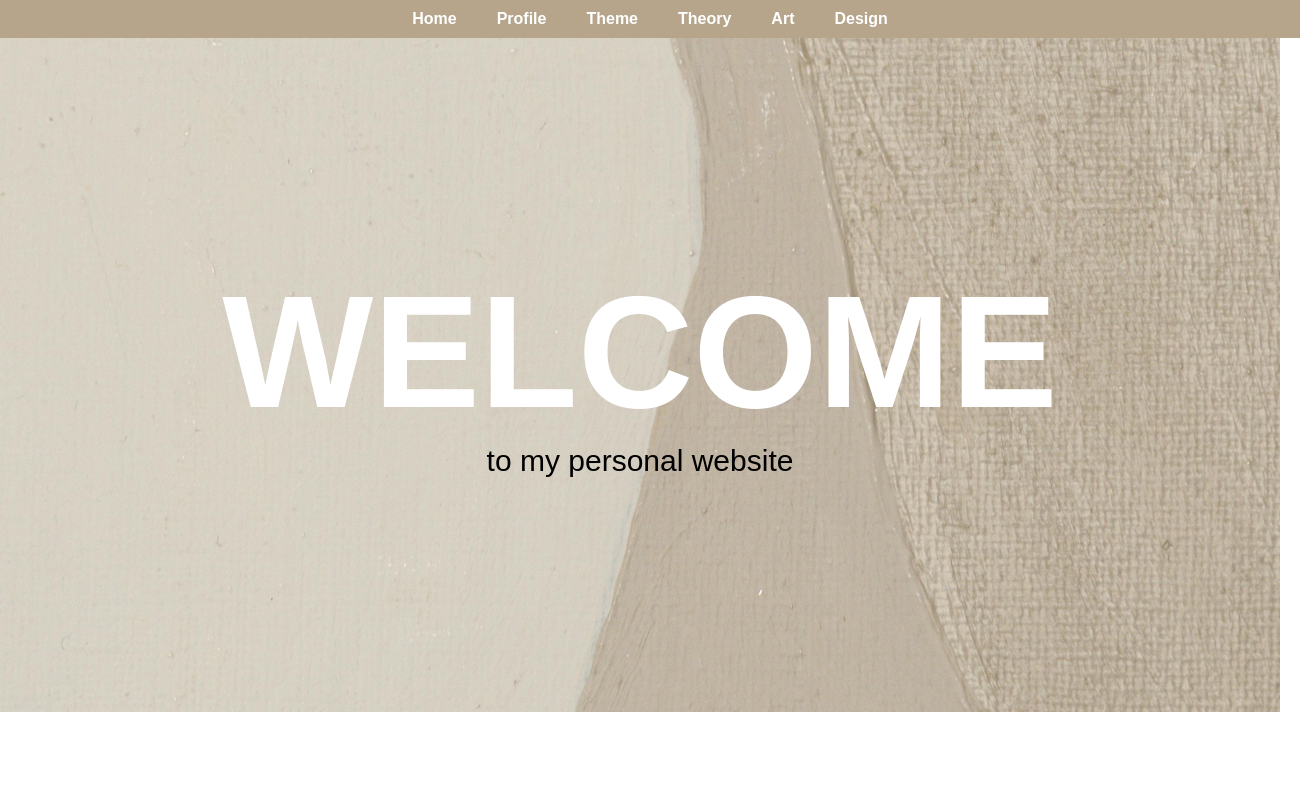
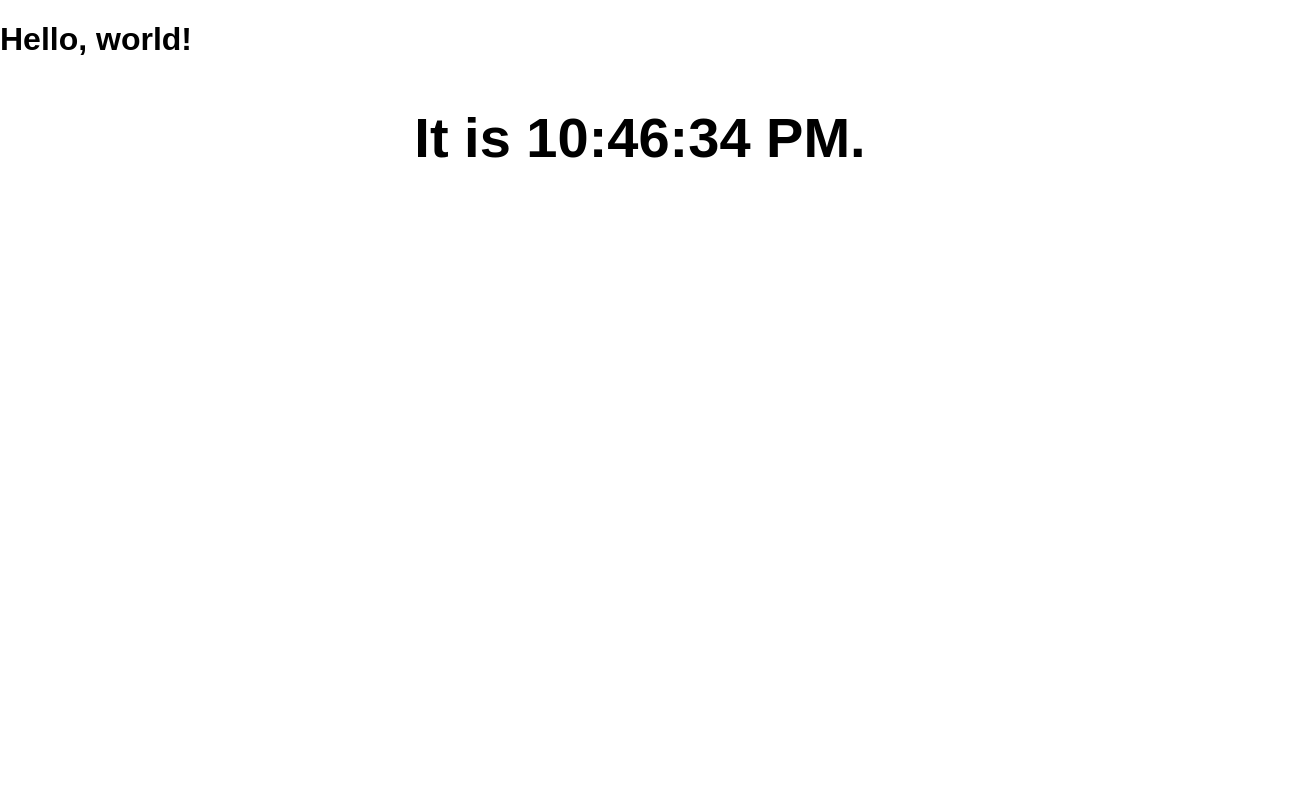
Before and after one commit to mawethuN/Portfolio-App, a React (Create React App) app: page / in a window 1280 px wide. Shown: the top 800 px of the page, 1313 px wide, since content can reach past the window. Built offline with nearby package versions, Linux system fonts and the light colour scheme.

Commit message:
Changed index

```diff
--- a/src/index.js
+++ b/src/index.js
@@ -4,12 +4,21 @@
 import App from './App';
 
 
-const root = ReactDOM.createRoot(document.getElementById('root'));
-root.render(
-  <React.StrictMode>
-    <App />
-  </React.StrictMode>
+const root = ReactDOM.createRoot(
+  document.getElementById('root')
 );
+
+function tick() {
+  const element = (
+    <div>
+      <h1>Hello, world!</h1>
+      <h2>It is {new Date().toLocaleTimeString()}.</h2>
+    </div>
+  );
+  root.render(element);
+}
+
+setInterval(tick, 1000);
 
 // If you want to start measuring performance in your app, pass a function
 // to log results (for example: reportWebVitals(console.log))
```
